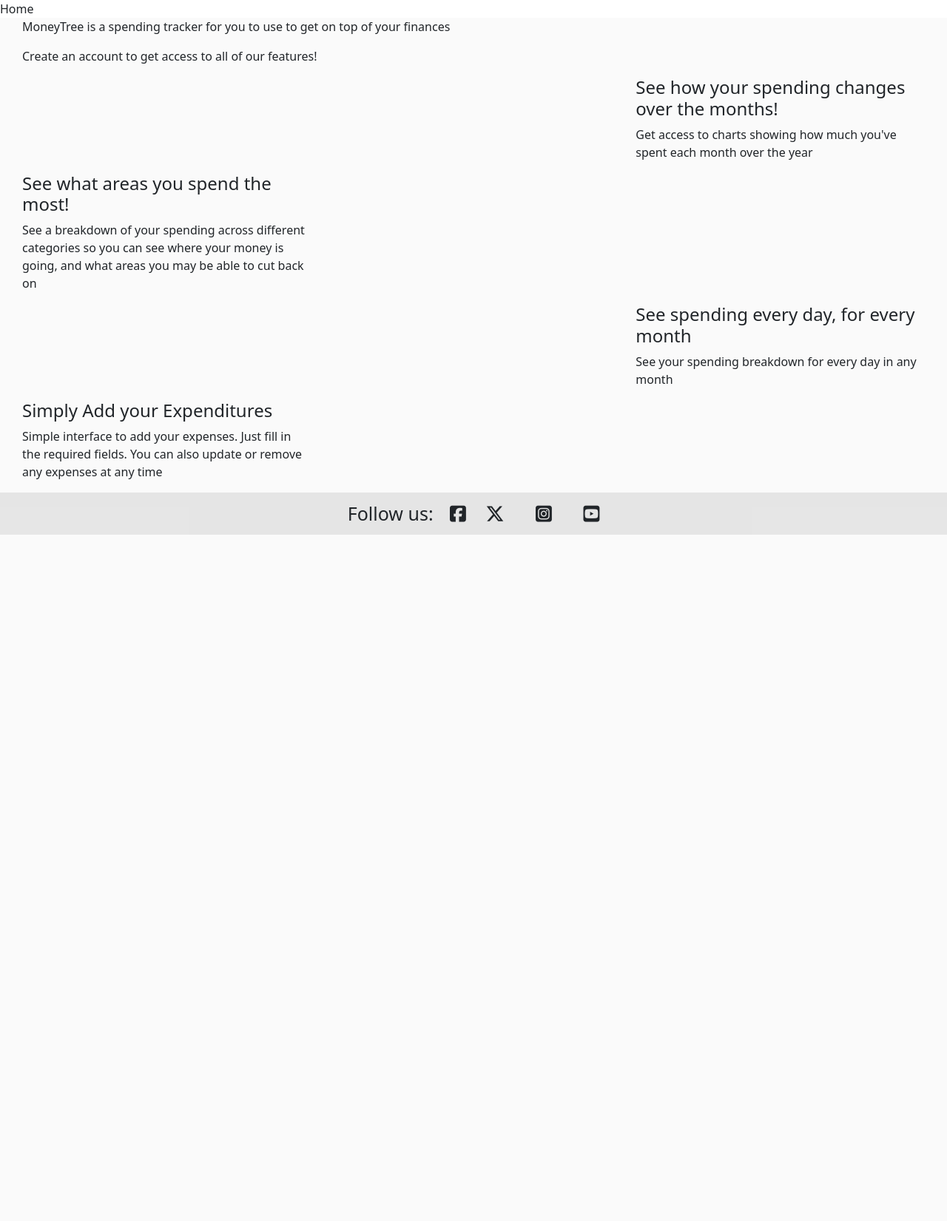
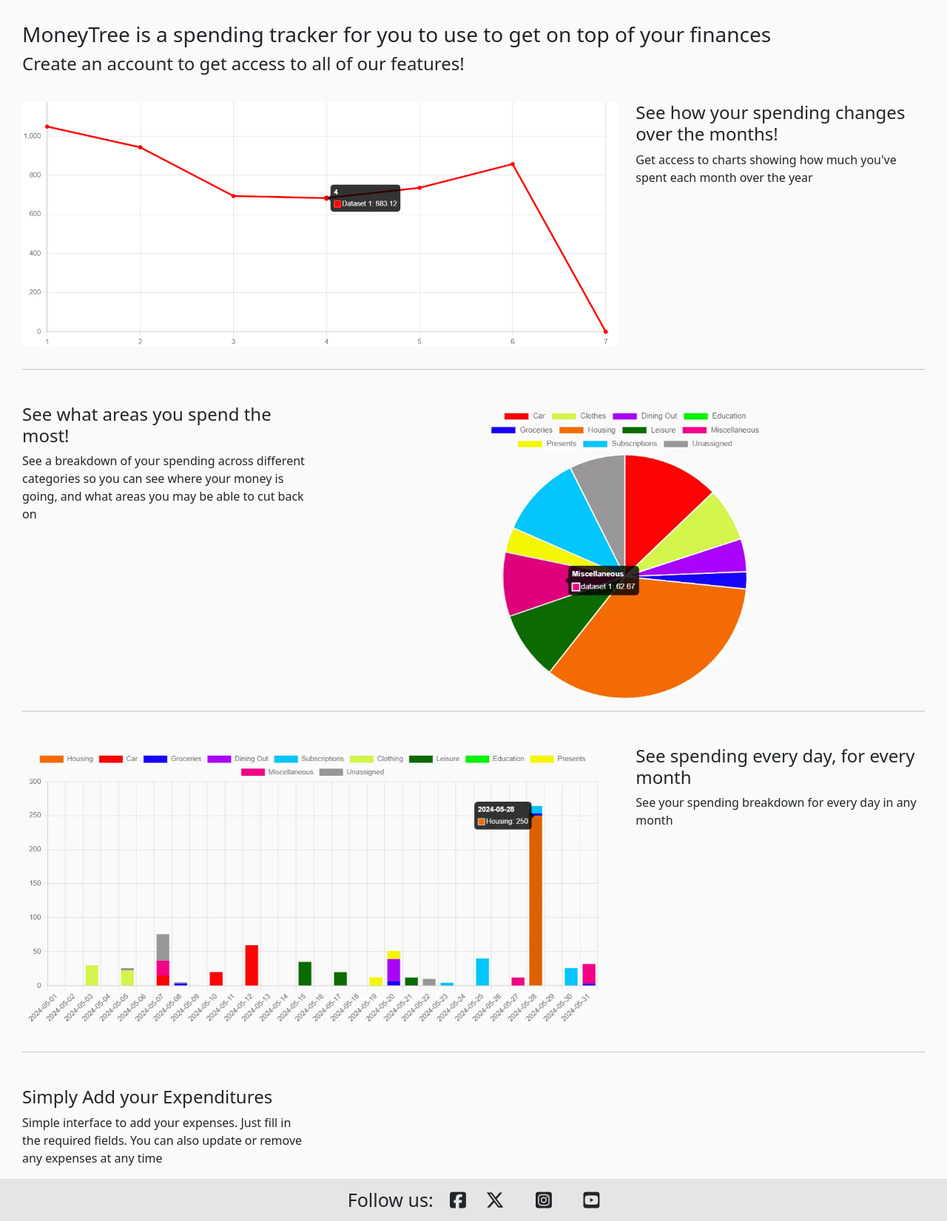
Before and after one commit to 12kharris/spending-tracker, a Django app: page / in a window 1280 px wide. Shown: the part 78-1729 px from the top of the page at 74% size. Before the commit the page ends 801 px from the top, so only its background shows below. Run offline with Django 4.2, Linux system fonts and the light colour scheme; parts of the project's set-up code (start-up, migrations or seed data) failed here and were passed over; some libraries are stand-ins or nearby versions.

Commit message:
add home page content and styling

```diff
--- a/moneytree/settings.py
+++ b/moneytree/settings.py
@@ -34,9 +34,9 @@ STATIC_ROOT = os.path.join(BASE_DIR, 'staticfiles')
 SECRET_KEY = 'django-insecure-%*wuam0#!zip$8bd!)esao62-t5dccg4o4(yv5&sx^ga-dluz%'
 
 # SECURITY WARNING: don't run with debug turned on in production!
-DEBUG = False
+DEBUG = True
 
-ALLOWED_HOSTS = ["8000-12kharris-spendingtrack-c4ss8sh51fj.ws.codeinstitute-ide.net", '.herokuapp.com']
+ALLOWED_HOSTS = ["8000-12kharris-spendingtrack-htv9joaybl5.ws-eu115.gitpod.io", '.herokuapp.com']
 
 
 
--- a/static/css/style.css
+++ b/static/css/style.css
@@ -19,6 +19,24 @@ nav {
 
 .active {
     text-decoration: underline;
+}
+
+/* Home styles */
+.content div {
+    padding-top: 15px;
+}
+
+.content hr {
+    margin-top: 30px;
+}
+
+.home-img {
+    max-height: 400px;
+    text-align: center;
+}
+
+.img-fluid {
+    max-height: 400px;
 }
 
 /* Dashboard-Month Styles */
--- a/tracker/templates/tracker/home.html
+++ b/tracker/templates/tracker/home.html
@@ -3,47 +3,46 @@
 {% block content %}
 {% load static %}
 
-<div id="ribbon-holder">
-    Home
-</div>
-
 <div class="content">
     <div class="row">
         <div class="col-12">
-            <p>MoneyTree is a spending tracker for you to use to get on top of your finances</p>
-            <p>Create an account to get access to all of our features!</p>
+            <h3>MoneyTree is a spending tracker for you to use to get on top of your finances</h3>
+            <h4>Create an account to get access to all of our features!</h4>
         </div>
     </div>
     <div class="row">
-        <div class="col-lg-8 col-md-12">
-            <img>
+        <div class="col-lg-8 col-md-12 home-img">
+            <img src="{% static 'img/monthly-chart.png' %}" class="img-fluid">
         </div>
         <div class="col-lg-4 col-md-12">
             <h4>See how your spending changes over the months!</h4>
             <p>Get access to charts showing how much you've spent each month over the year</p>
         </div>
     </div>
+    <hr>
     <div class="row">
-        <div class="col-lg-4 col-md-12">
+        <div class="col-lg-4 col-md-12" >
             <h4>See what areas you spend the most!</h4>
             <p>
                 See a breakdown of your spending across different categories so you
                 can see where your money is going, and what areas you may be able to cut back on
             </p>
         </div>
-        <div class="col-lg-8 col-md-12">
-            <img>
+        <div class="col-lg-8 col-md-12 home-img">
+            <img src="{% static 'img/monthly-pie.webp' %}" class="img-fluid">
         </div>
     </div>
+    <hr>
     <div class="row">
-        <div class="col-lg-8 col-md-12">
-            <img>
+        <div class="col-lg-8 col-md-12 home-img">
+            <img src="{% static 'img/daily-chart.webp' %}" class="img-fluid">
         </div>
         <div class="col-lg-4 col-md-12">
             <h4>See spending every day, for every month</h4>
             <p>See your spending breakdown for every day in any month</p>
         </div>
     </div>
+    <hr>
     <div class="row">
         <div class="col-lg-4 col-md-12">
             <h4>Simply Add your Expenditures</h4>
@@ -52,7 +51,7 @@
                 You can also update or remove any expenses at any time
             </p>
         </div>
-        <div class="col-lg-8 col-md-12">
+        <div class="col-lg-8 col-md-12 home-img">
             <img>
         </div>
     </div>
```
Also changed, not shown: static/img/daily-chart.webp (added), static/img/monthly-chart.png (added), static/img/monthly-pie.webp (added), 4 other files.
